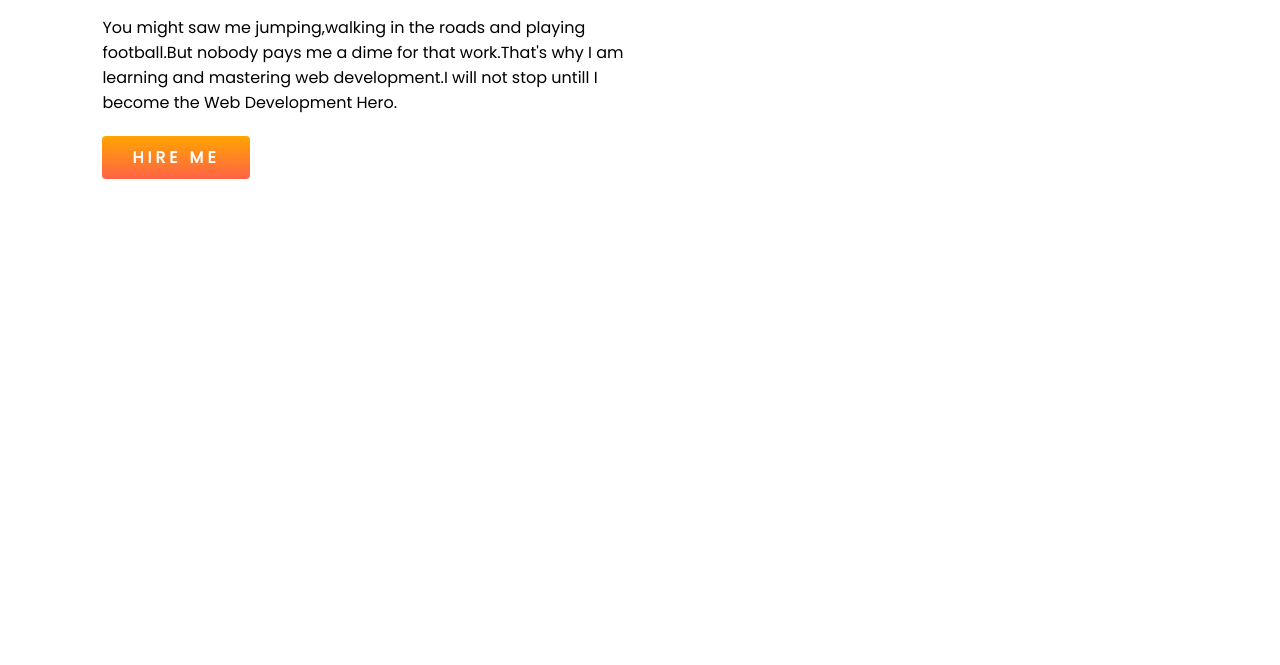
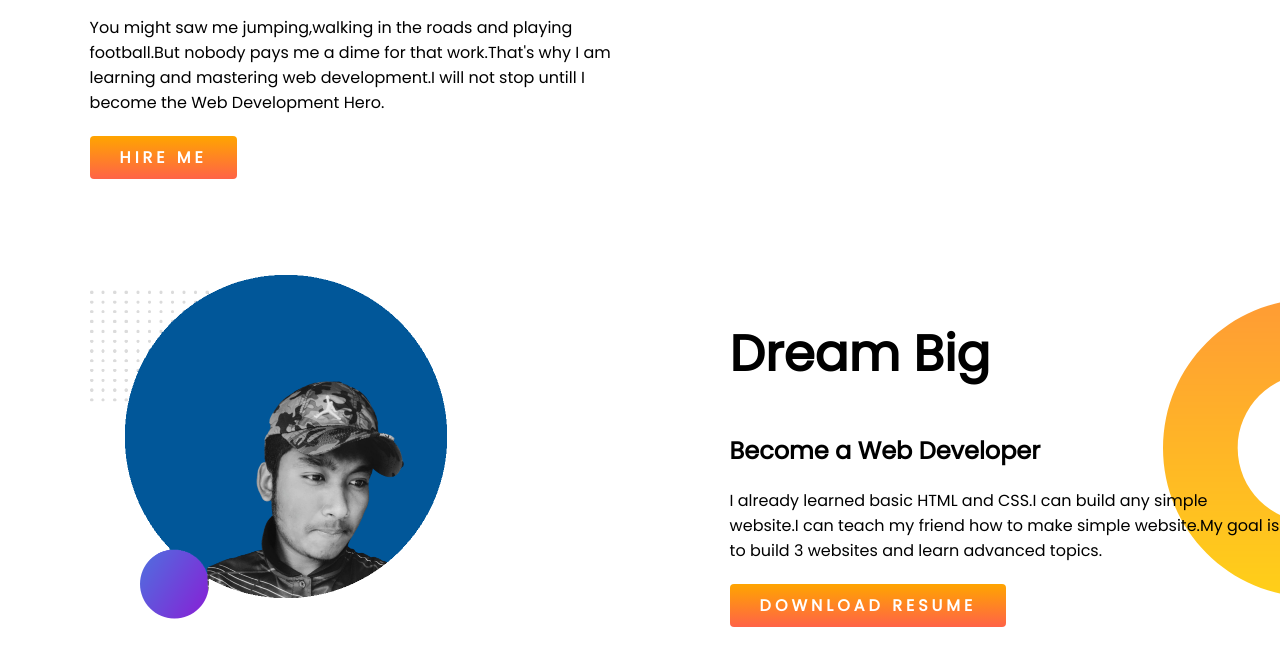
Before and after one commit to shafiulshuvo9/developer-portfolio, a plain HTML site: page index.html in a window 1280 px wide. Shown: the part 387-1052 px from the top of the page. Before the commit the page ends 800 px from the top, so only its background shows below. Drawn offline with Linux system fonts and the light colour scheme.

Commit message:
dream added

```diff
--- a/index.html
+++ b/index.html
@@ -32,5 +32,20 @@
       </div>
       <div class="half_width"><img src="images/top.png" alt="" /></div>
     </section>
+    <section class="dream_big">
+      <div class="half_width">
+        <img src="images/my-middle.png" alt="" />
+      </div>
+      <div class="half_width">
+        <h1>Dream Big</h1>
+        <h2>Become a Web Developer</h2>
+        <p>
+          I already learned basic HTML and CSS.I can build any simple website.I
+          can teach my friend how to make simple website.My goal is to build 3
+          websites and learn advanced topics.
+        </p>
+        <a class="link_button" href="">Download Resume</a>
+      </div>
+    </section>
   </body>
 </html>
--- a/style.css
+++ b/style.css
@@ -13,10 +13,11 @@ p {
 }
 section {
   display: flex;
+  margin-bottom: 100px;
 }
 .half_width {
   width: 50%;
-  padding-left: 8%;
+  padding-left: 7%;
   margin-top: 5px;
 }
 .half_width img {
@@ -36,3 +37,8 @@ section {
   background-image: url(images/top-banner.png);
   background-repeat: no-repeat;
 }
+.dream_big {
+  background-image: url(images/dream-bg.png);
+  background-repeat: no-repeat;
+  background-position: right;
+}
```
Also changed, not shown: images/middle.png (added), images/my-middle.png (added).
